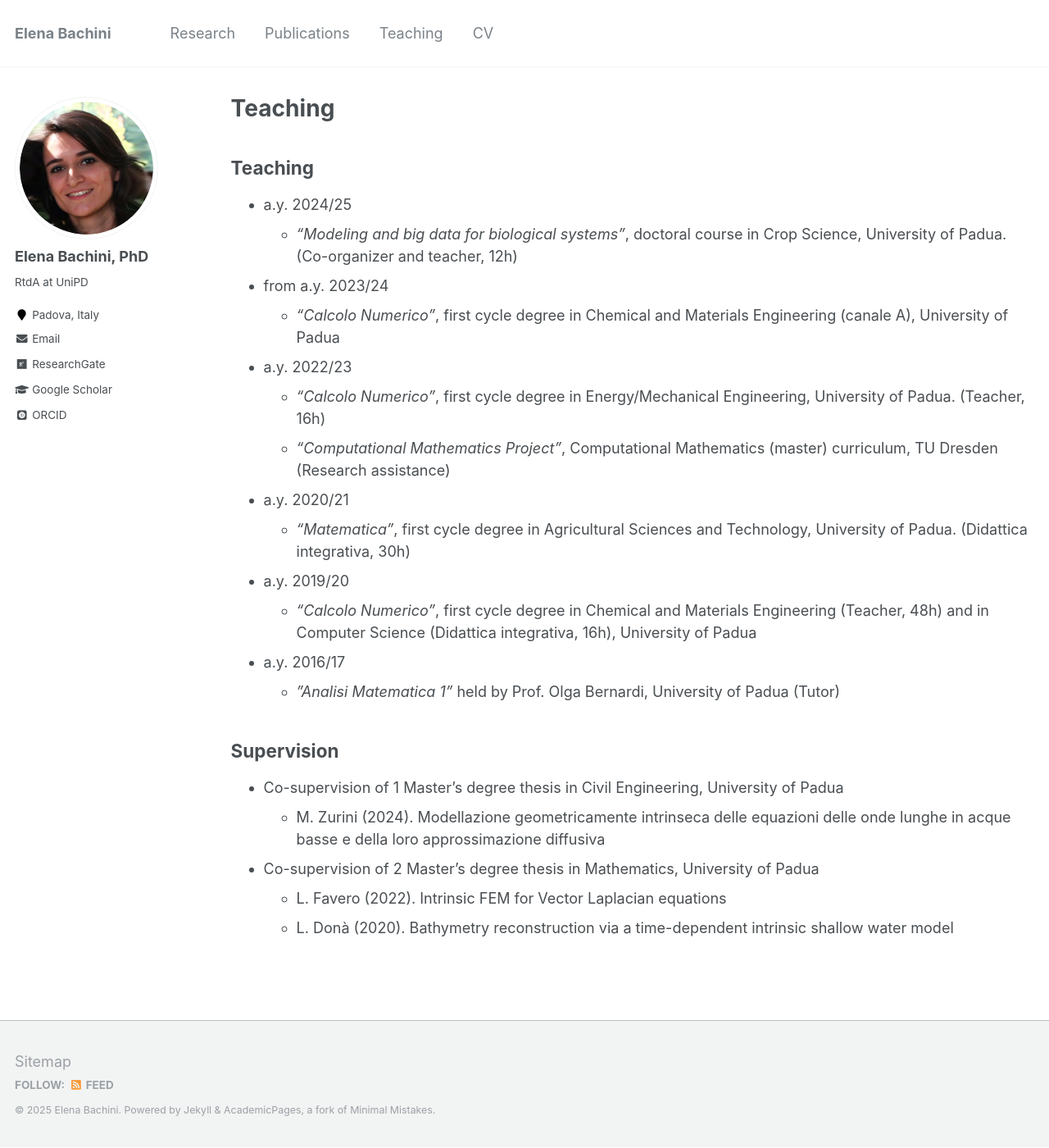
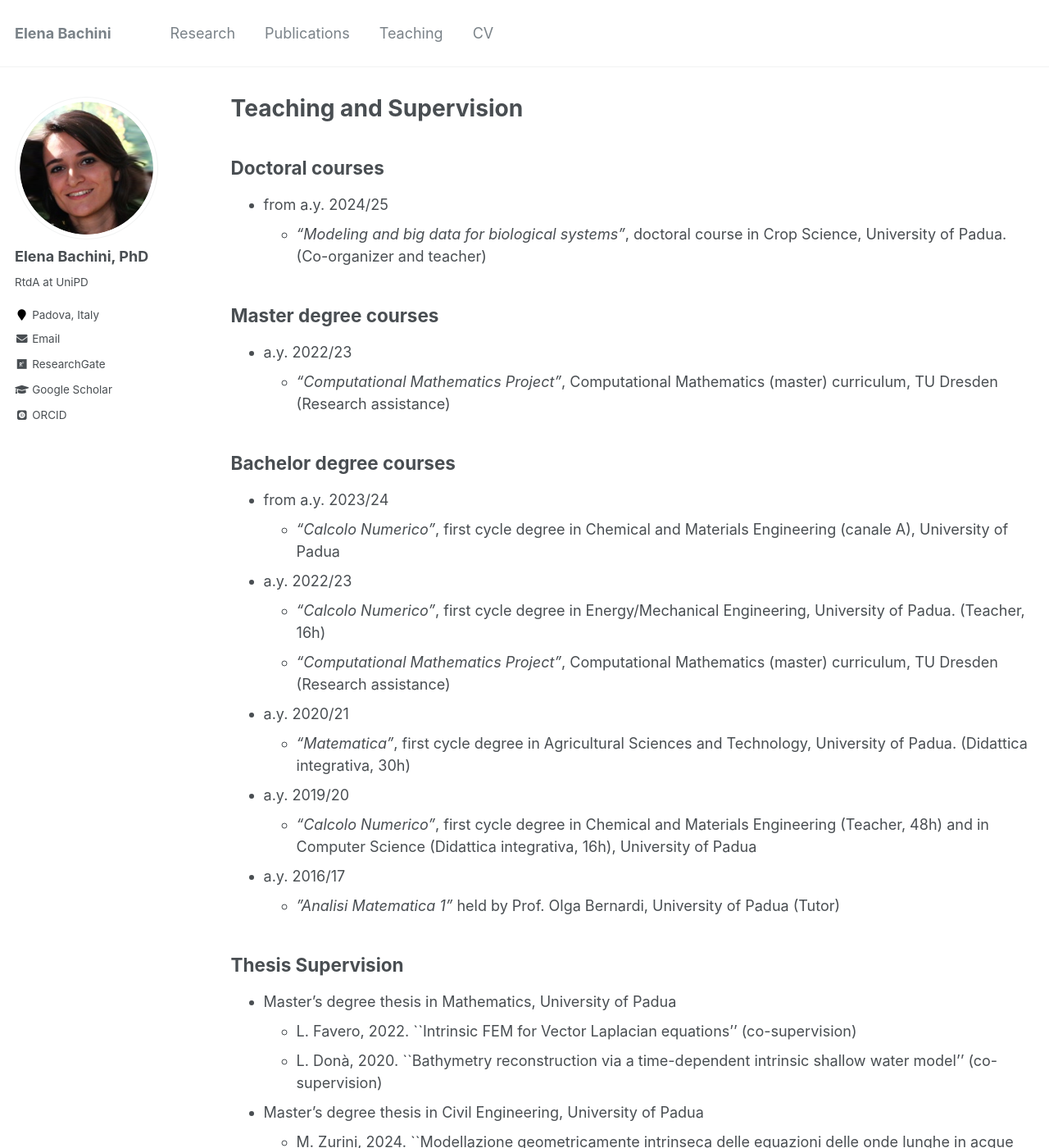
Before and after one commit to elenabachini/elenabachini.github.io, a Jekyll site: the page built from _pages/teaching.md, in a window 1280 px wide and 1400 px high. Shown: the whole window at 82% size. Built offline with Jekyll 4.4.1, drawn with Linux system fonts in a browser that asks for light colours; some web fonts are replaced; some of the changed text lies outside the part shown.

Commit message:
update teaching page

```diff
--- a/_pages/teaching.md
+++ b/_pages/teaching.md
@@ -1,18 +1,23 @@
 ---
 layout: archive
-title: "Teaching"
+title: "Teaching and Supervision"
 permalink: /teaching/
 author_profile: true
 ---
 
 {% include base_path %}
 
-## Teaching
-* a.y. 2024/25
+## Doctoral courses
+* from a.y. 2024/25
     * <em>"Modeling and big data for biological
   systems"</em>, doctoral course in Crop Science, University of
-  Padua. (Co-organizer and teacher, 12h)
+  Padua. (Co-organizer and teacher)
 
+## Master degree courses
+* a.y. 2022/23
+    * <em>“Computational Mathematics Project”</em>, Computational Mathematics (master) curriculum, TU Dresden (Research assistance)
+
+## Bachelor degree courses
 * from a.y. 2023/24
     * <em>"Calcolo Numerico”</em>, first cycle degree in Chemical and Materials Engineering (canale A), University of Padua
 
@@ -29,11 +34,11 @@ author_profile: true
 * a.y. 2016/17
     * <em>”Analisi Matematica 1”</em> held by Prof. Olga Bernardi, University of Padua (Tutor)
 
-## Supervision
+## Thesis Supervision
 
-* Co-supervision of 1 Master’s degree thesis in Civil Engineering, University of Padua
-   * M. Zurini (2024). Modellazione geometricamente intrinseca delle equazioni delle onde lunghe in acque basse e della loro approssimazione diffusiva
+* Master’s degree thesis in Mathematics, University of Padua
+   * L. Favero, 2022. ``Intrinsic FEM for Vector Laplacian equations'' (co-supervision)
+   * L. Donà, 2020. ``Bathymetry reconstruction via a time-dependent intrinsic shallow water model'' (co-supervision)
 
-* Co-supervision of 2 Master’s degree thesis in Mathematics, University of Padua
-   * L. Favero (2022). Intrinsic FEM for Vector Laplacian equations
-   * L. Donà (2020). Bathymetry reconstruction via a time-dependent intrinsic shallow water model
+* Master’s degree thesis in Civil Engineering, University of Padua
+   * M. Zurini, 2024. ``Modellazione geometricamente intrinseca delle equazioni delle onde lunghe in acque basse e della loro approssimazione diffusiva'' (co-supervision)
```
